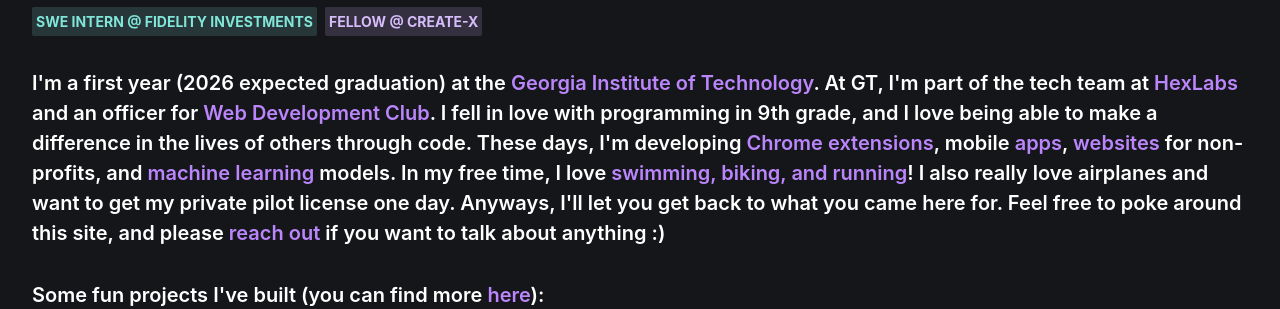
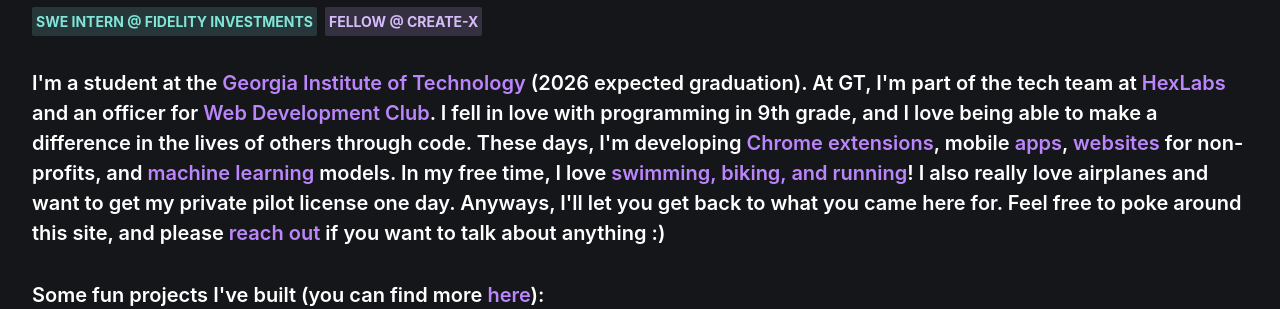
Before and after one commit to ganning127/ganningxu.com, a Next.js app: page / in a window 1280 px wide. Shown: the part 173-482 px from the top of the page. Built offline with nearby package versions, Linux system fonts and the light colour scheme.

Commit message:
formatting changes on landing

```diff
--- a/components/Landing/index.jsx
+++ b/components/Landing/index.jsx
@@ -66,16 +66,16 @@
           transition={{ duration: 0.7, delay: 0.9 }}
         >
           <Text mt="8" fontSize="xl" fontWeight={600}>
-            I&apos;m a first year (2026 expected graduation) at the{" "}
+            I&apos;m a student at the{" "}
             <Link
               href="https://www.gatech.edu/"
               color="purple.light"
               _hover={{ color: "purple.hover" }}
               isExternal
             >
-              Georgia Institute of Technology
+              Georgia Institute of Technology {" "}
             </Link>
-            . At GT, I&apos;m part of the tech team at <Link
+            (2026 expected graduation). At GT, I&apos;m part of the tech team at <Link
               color="purple.light"
               _hover={{ color: "purple.hover" }}
               href="https://hexlabs.org/"
```
